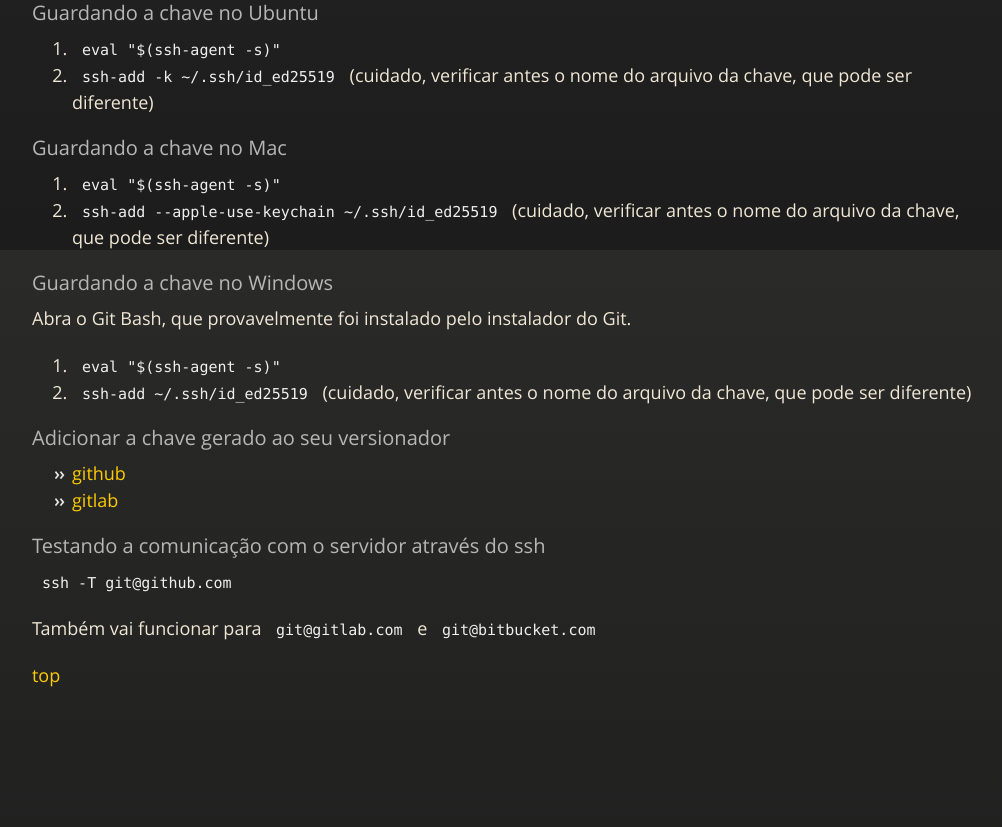
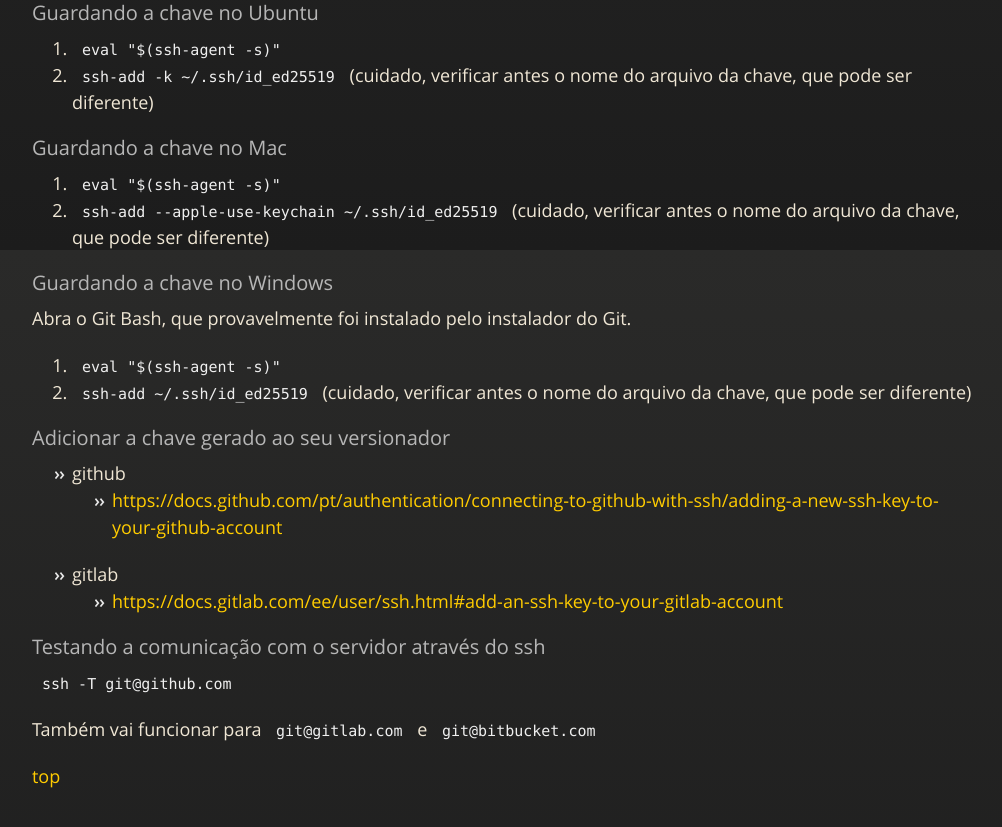
Before and after one commit to JeannAndrade/jeannandrade.github.io, a Jekyll site: the page built from content/git/index.md, in a window 1280 px wide and 900 px high, scrolled down 17750 px. Shown: the top 827 px of the window, without its empty margins (108-1110 px from the left). Built offline with Jekyll 4.4.1, drawn with Linux system fonts in a browser that asks for light colours; our own code applies the rules of GitHub Pages for plain Markdown files; before the commit the page ends 18549 px from its top, so only the background shows below that; part of the change alters nothing that is shown.

Commit message:
mais correções de layout

```diff
--- a/content/git/index.md
+++ b/content/git/index.md
@@ -615,8 +615,10 @@ Abra o Git Bash, que provavelmente foi instalado pelo instalador do Git.
 
 ### Adicionar a chave gerado ao seu versionador
 
-* [github](https://docs.github.com/pt/authentication/connecting-to-github-with-ssh/adding-a-new-ssh-key-to-your-github-account)
-* [gitlab](https://docs.gitlab.com/ee/user/ssh.html#add-an-ssh-key-to-your-gitlab-account)
+* github
+  * <https://docs.github.com/pt/authentication/connecting-to-github-with-ssh/adding-a-new-ssh-key-to-your-github-account>
+* gitlab
+  * <https://docs.gitlab.com/ee/user/ssh.html#add-an-ssh-key-to-your-gitlab-account>
 
 ### Testando a comunicação com o servidor através do ssh
 
```
